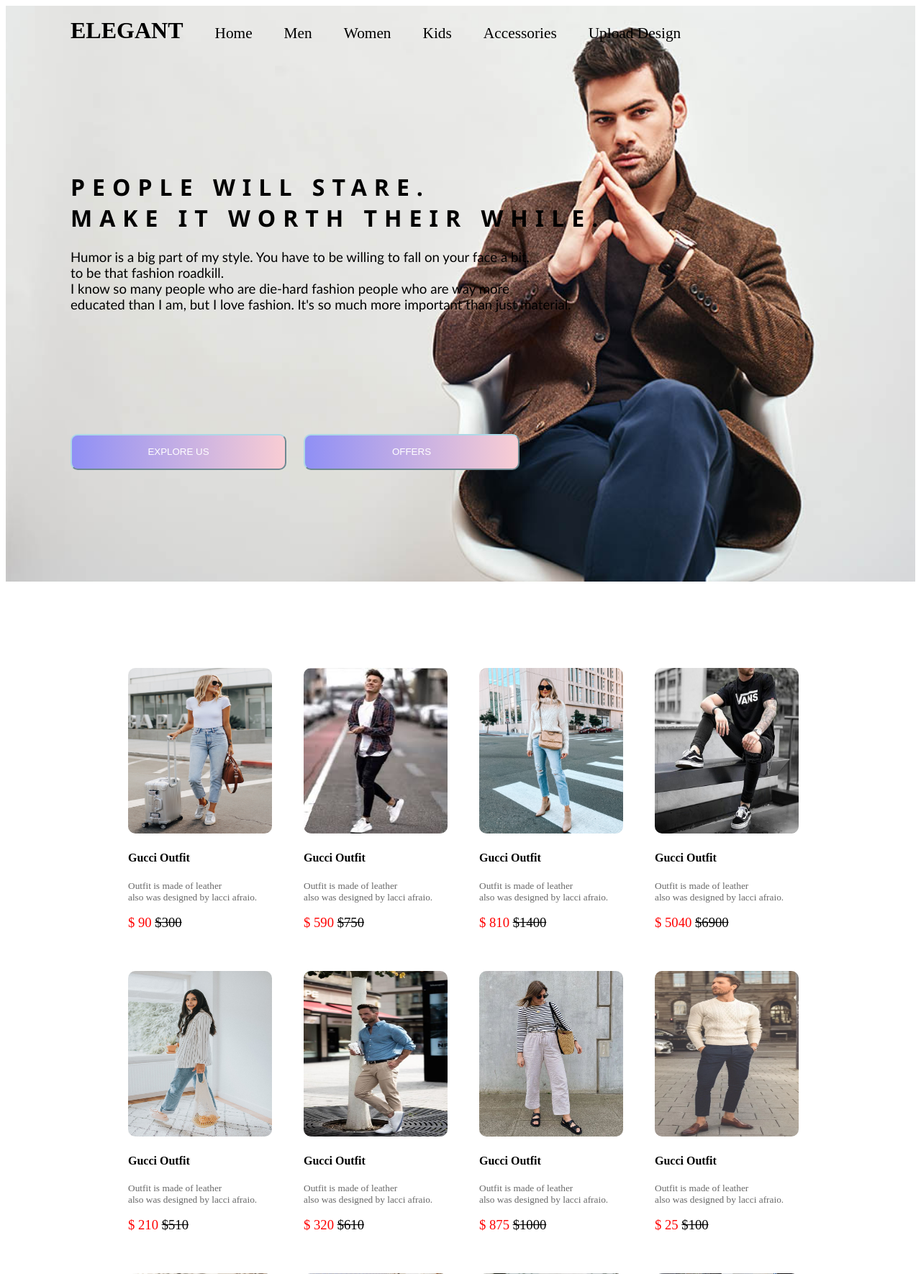
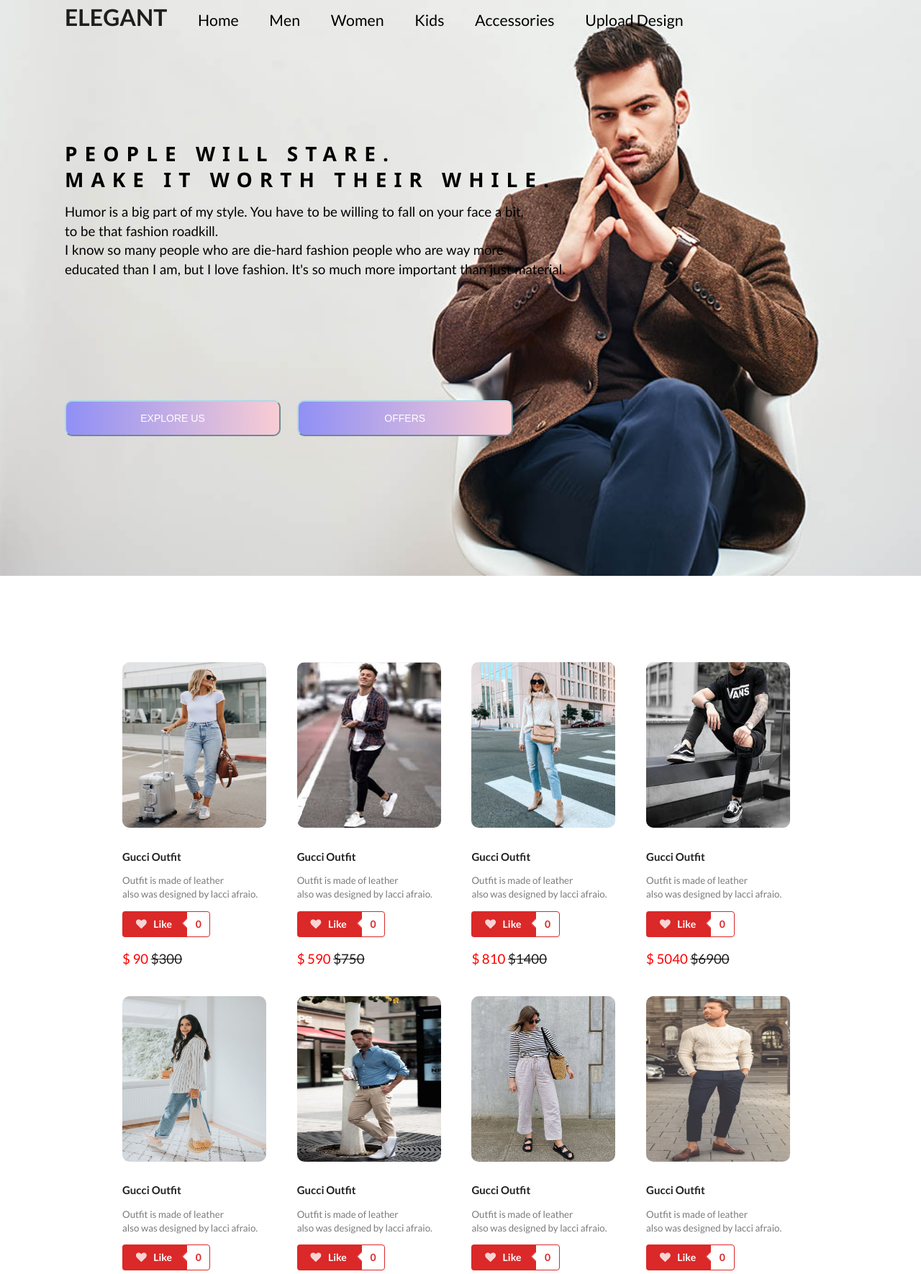
Before and after one commit to AmrAbdulSalam/ClothingOnlineShop, a PHP site: page /firstpage.html in a window 1280 px wide; the page is wider, and only the part inside the window is pictured. Shown: the top 1770 px of that part at 72% size. Run offline with PHP 8.4, Linux system fonts and the light colour scheme.

Commit message:
adding like button to offers in first page

```diff
--- a/firstpage.html
+++ b/firstpage.html
@@ -4,6 +4,9 @@
     <meta charset="UTF-8">
     <meta name="viewport" content="width=device-width, initial-scale=1.0">
     <link rel="stylesheet" href="./style/firstpagestyle.css">
+
+    <link rel="stylesheet" href="https://cdnjs.cloudflare.com/ajax/libs/semantic-ui/2.4.1/semantic.min.css">
+
 
     <title>Elegent Fashion</title>
 </head>
@@ -56,9 +59,20 @@
                     Outfit is made of leather <br>
                      also was designed by lacci afraio.
                 </p>
+                <div class="lovecounter">
+                    <div class="ui labeled button" tabindex="0" onclick="addOneLike('count1')">
+                        <div class="ui red button">
+                          <i class="heart icon"></i> Like
+                        </div>
+                        <a class="ui basic red left pointing label" id = 'count1'>
+                          0
+                        </a>
+                      </div>
+                </div>
                 <p>
                     <span style="color: red;" class="spanprice"> $ 90 </span> <span class="spanprice" style="text-decoration: line-through;">$300 </span>
                 </p>
+
             </div>
             <div class="imgoffer">
                 <img src="./photos/outfits-offers/3.jpg" alt="thirdimg">
@@ -69,6 +83,16 @@
                     Outfit is made of leather <br>
                      also was designed by lacci afraio.
                 </p>
+                <div class="lovecounter">
+                    <div class="ui labeled button" tabindex="0" onclick="addOneLike('count2')">
+                        <div class="ui red button">
+                          <i class="heart icon"></i> Like
+                        </div>
+                        <a class="ui basic red left pointing label" id = 'count2'>
+                          0
+                        </a>
+                      </div>
+                </div>
                 <p>
                     <span style="color: red;" class="spanprice"> $ 590 </span> <span class="spanprice" style="text-decoration: line-through;">$750 </span>
                 </p>
@@ -82,6 +106,16 @@
                     Outfit is made of leather <br>
                      also was designed by lacci afraio.
                 </p>
+                <div class="lovecounter">
+                    <div class="ui labeled button" tabindex="0" onclick="addOneLike('count3')">
+                        <div class="ui red button">
+                          <i class="heart icon"></i> Like
+                        </div>
+                        <a class="ui basic red left pointing label" id = 'count3'>
+                          0
+                        </a>
+                      </div>
+                </div>
                 <p>
                     <span style="color: red;" class="spanprice"> $ 810 </span> <span class="spanprice" style="text-decoration: line-through;">$1400 </span>
                 </p>
@@ -95,6 +129,16 @@
                     Outfit is made of leather <br>
                      also was designed by lacci afraio.
                 </p>
+                <div class="lovecounter">
+                    <div class="ui labeled button" tabindex="0" onclick="addOneLike('count4')">
+                        <div class="ui red button">
+                          <i class="heart icon"></i> Like
+                        </div>
+                        <a class="ui basic red left pointing label" id = 'count4'>
+                          0
+                        </a>
+                      </div>
+                </div>
                 <p>
                     <span style="color: red;" class="spanprice"> $ 5040 </span> <span class="spanprice" style="text-decoration: line-through;">$6900 </span>
                 </p>
@@ -108,6 +152,16 @@
                     Outfit is made of leather <br>
                      also was designed by lacci afraio.
                 </p>
+                <div class="lovecounter">
+                    <div class="ui labeled button" tabindex="0" onclick="addOneLike('count5')">
+                        <div class="ui red button">
+                          <i class="heart icon"></i> Like
+                        </div>
+                        <a class="ui basic red left pointing label" id = 'count5'>
+                          0
+                        </a>
+                      </div>
+                </div>
                 <p>
                     <span style="color: red;" class="spanprice"> $ 210 </span> <span class="spanprice" style="text-decoration: line-through;">$510 </span>
                 </p>
@@ -121,6 +175,16 @@
                     Outfit is made of leather <br>
                      also was designed by lacci afraio.
                 </p>
+                <div class="lovecounter">
+                    <div class="ui labeled button" tabindex="0" onclick="addOneLike('count6')">
+                        <div class="ui red button">
+                          <i class="heart icon"></i> Like
+                        </div>
+                        <a class="ui basic red left pointing label" id = 'count6'>
+                          0
+                        </a>
+                      </div>
+                </div>
                 <p>
                     <span style="color: red;" class="spanprice"> $ 320 </span> <span class="spanprice" style="text-decoration: line-through;">$610 </span>
                 </p>
@@ -134,6 +198,16 @@
                     Outfit is made of leather <br>
                      also was designed by lacci afraio.
                 </p>
+                <div class="lovecounter">
+                    <div class="ui labeled button" tabindex="0" onclick="addOneLike('count7')">
+                        <div class="ui red button">
+                          <i class="heart icon"></i> Like
+                        </div>
+                        <a class="ui basic red left pointing label" id = 'count7'>
+                          0
+                        </a>
+                      </div>
+                </div>
                 <p>
                     <span style="color: red;" class="spanprice"> $ 875 </span> <span class="spanprice" style="text-decoration: line-through;">$1000 </span>
                 </p>
@@ -147,6 +221,16 @@
                     Outfit is made of leather <br>
                      also was designed by lacci afraio.
                 </p>
+                <div class="lovecounter">
+                    <div class="ui labeled button" tabindex="0" onclick="addOneLike('count8')">
+                        <div class="ui red button">
+                          <i class="heart icon"></i> Like
+                        </div>
+                        <a class="ui basic red left pointing label" id = 'count8'>
+                          0
+                        </a>
+                      </div>
+                </div>
                 <p>
                     <span style="color: red;" class="spanprice"> $ 25 </span> <span class="spanprice" style="text-decoration: line-through;">$100</span>
                 </p>
@@ -160,6 +244,16 @@
                     Outfit is made of leather <br>
                      also was designed by lacci afraio.
                 </p>
+                <div class="lovecounter">
+                    <div class="ui labeled button" tabindex="0" onclick="addOneLike('count9')">
+                        <div class="ui red button">
+                          <i class="heart icon"></i> Like
+                        </div>
+                        <a class="ui basic red left pointing label" id = 'count9'>
+                          0
+                        </a>
+                      </div>
+                </div>
                 <p>
                     <span style="color: red;" class="spanprice"> $ 750 </span> <span class="spanprice" style="text-decoration: line-through;">$1220 </span>
                 </p>
@@ -173,6 +267,16 @@
                     Outfit is made of leather <br>
                      also was designed by lacci afraio.
                 </p>
+                <div class="lovecounter">
+                    <div class="ui labeled button" tabindex="0" onclick="addOneLike('count10')">
+                        <div class="ui red button">
+                          <i class="heart icon"></i> Like
+                        </div>
+                        <a class="ui basic red left pointing label" id = 'count10'>
+                          0
+                        </a>
+                      </div>
+                </div>
                 <p>
                     <span style="color: red;" class="spanprice"> $ 128 </span> <span class="spanprice" style="text-decoration: line-through;">$400 </span>
                 </p>
@@ -186,6 +290,16 @@
                     Outfit is made of leather <br>
                      also was designed by lacci afraio.
                 </p>
+                <div class="lovecounter">
+                    <div class="ui labeled button" tabindex="0" onclick="addOneLike('count11')">
+                        <div class="ui red button">
+                          <i class="heart icon"></i> Like
+                        </div>
+                        <a class="ui basic red left pointing label" id = 'count11'>
+                          0
+                        </a>
+                      </div>
+                </div>
                 <p>
                     <span style="color: red;" class="spanprice"> $ 1100 </span> <span class="spanprice" style="text-decoration: line-through;">$1950 </span>
                 </p>
@@ -199,6 +313,16 @@
                     Outfit is made of leather <br>
                      also was designed by lacci afraio.
                 </p>
+                <div class="lovecounter">
+                    <div class="ui labeled button" tabindex="0" onclick="addOneLike('count12')">
+                        <div class="ui red button">
+                          <i class="heart icon" ></i> Like
+                        </div>
+                        <a class="ui basic red left pointing label" id = 'count12'>
+                          0
+                        </a>
+                      </div>
+                </div>
                 <p>
                     <span style="color: red;" class="spanprice"> $ 365 </span> <span class="spanprice" style="text-decoration: line-through;">$860 </span>
                 </p>
--- a/javascript/firstpage.js
+++ b/javascript/firstpage.js
@@ -21,3 +21,7 @@
 let jumpOffer = () =>{
     document.querySelector('.offers').scrollIntoView();
 }
+
+let addOneLike = (x) => {
+  document.getElementById(x).innerText = Number(document.getElementById(x).innerText) + 1;
+}
--- a/style/firstpagestyle.css
+++ b/style/firstpagestyle.css
@@ -178,3 +178,8 @@
     height: 400px;
     border: 1px solid black;
 } */
+
+
+.lovecounter {
+    margin-bottom: 20px;
+}
```
